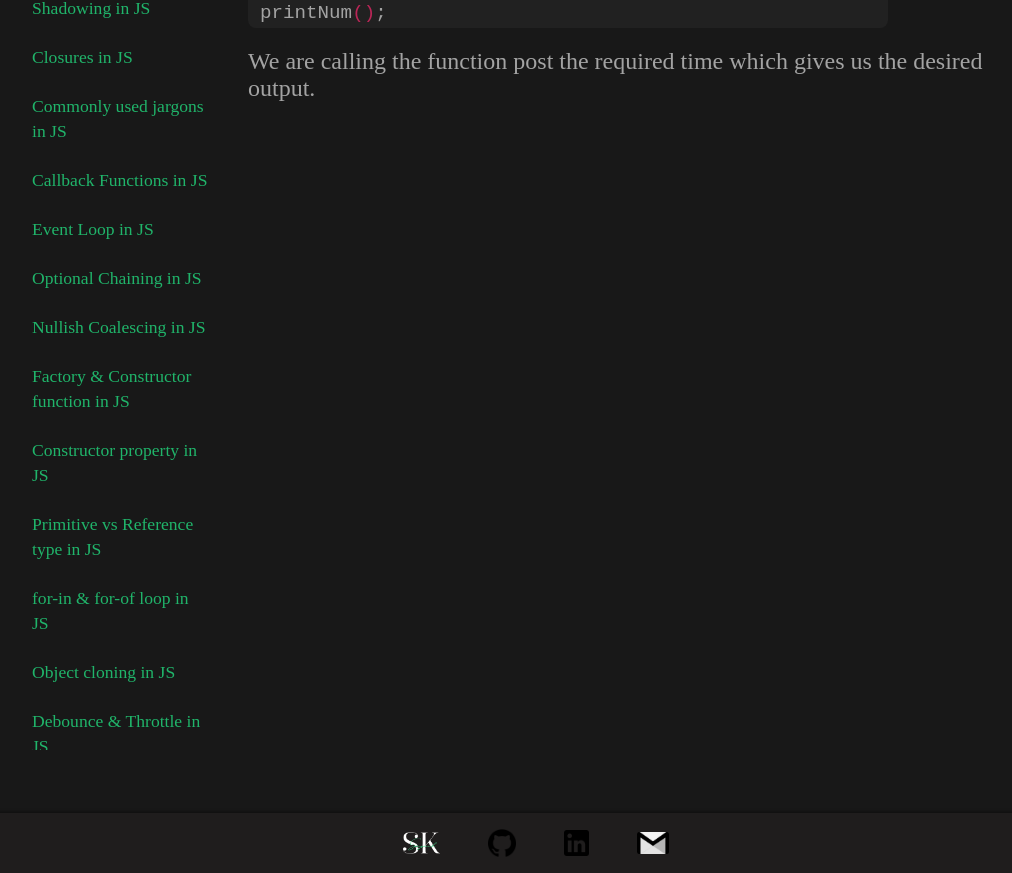
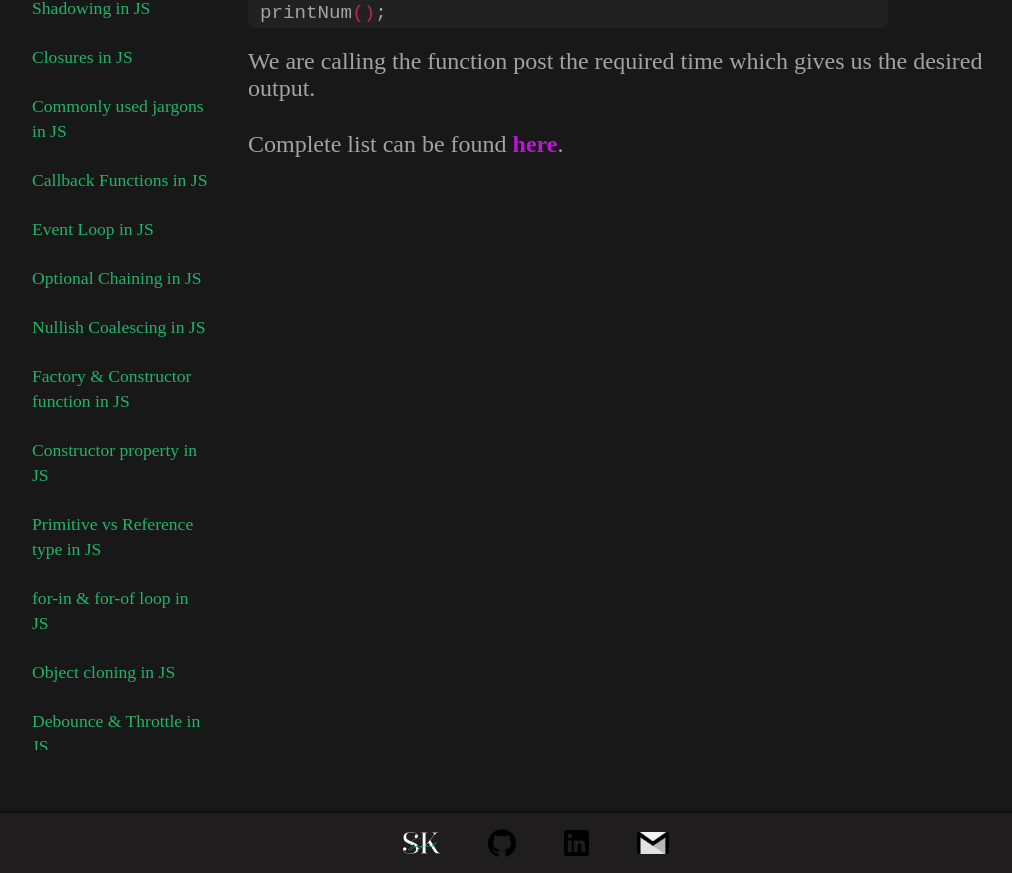
Before and after one commit to SoumyaSagnik/Blogs, a React (Create React App) app: page /js-interview in a window 1280 px wide. Shown: the part 831-1704 px from the top of the page, without its empty margins (104-1116 px from the left). Built offline with nearby package versions, Linux system fonts and the light colour scheme; a web font is replaced by a local one.

Commit message:
interview list link added

```diff
--- a/src/Pages/JSInterview.js
+++ b/src/Pages/JSInterview.js
@@ -126,6 +126,17 @@ const JSInterview = () => {
           We are calling the function post the required time which gives us the
           desired output.
         </p>
+        <p className="space-top">
+          Complete list can be found{" "}
+          <a
+            href="https://github.com/SoumyaSagnik/Interview-Questions#frontend-interview-questions"
+            target="_blank"
+            rel="noreferrer"
+          >
+            here
+          </a>
+          .
+        </p>
       </div>
     </motion.div>
   );
```
Also changed, not shown: 1 other file (tests, documents, lock files or other folders).
